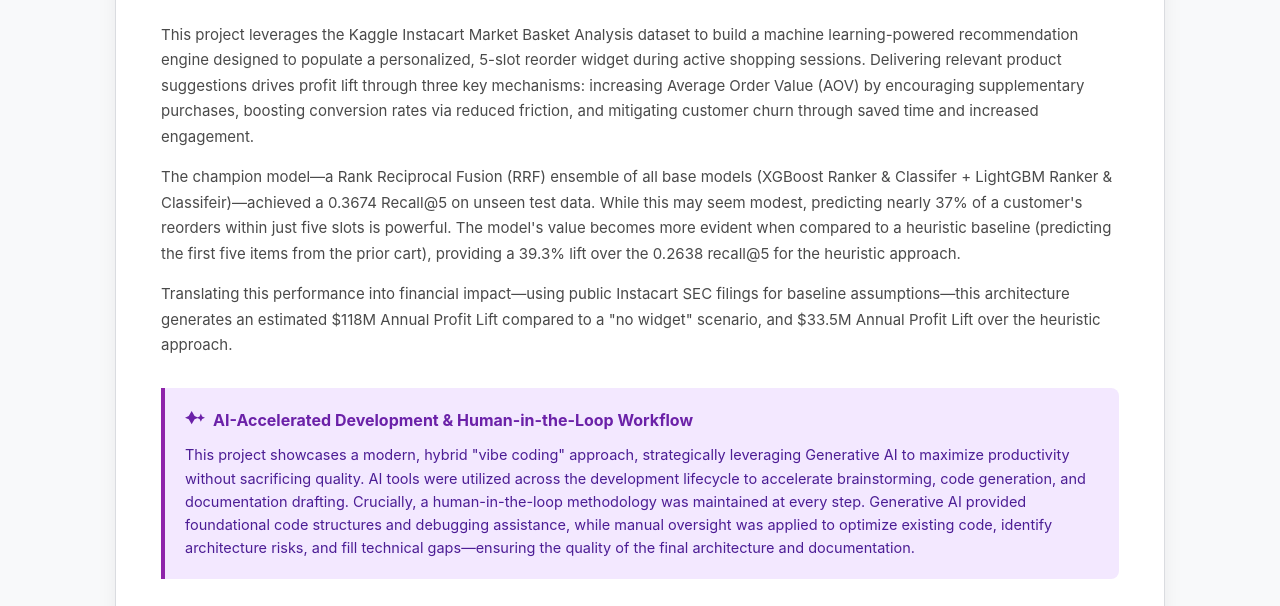
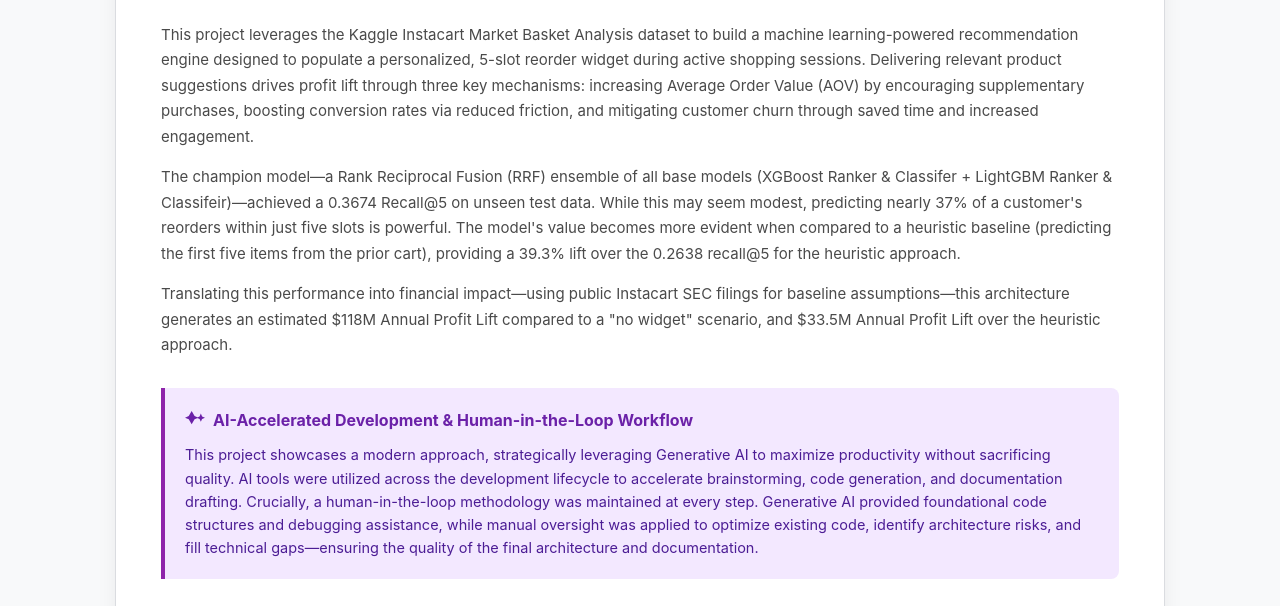
Before and after one commit to Jason-Handerhan/Kaggle-Instacart-Reorder-Engine-Portfolio-Project, a plain HTML site: page index.html in a window 1280 px wide. Shown: the part 172-778 px from the top of the page. Drawn offline with Linux system fonts and the light colour scheme.

Commit message:
Updated index.html to change verbiage of AI callout in executive summary

```diff
--- a/index.html
+++ b/index.html
@@ -858,7 +858,7 @@
                 </svg>
                 AI-Accelerated Development & Human-in-the-Loop Workflow
             </div>
-            <p>This project showcases a modern, hybrid "vibe coding" approach, strategically leveraging Generative AI to maximize productivity without sacrificing quality. AI tools were utilized across the development lifecycle to accelerate brainstorming, code generation, and documentation drafting. Crucially, a human-in-the-loop methodology was maintained at every step. Generative AI provided foundational code structures and debugging assistance, while manual oversight was applied to optimize existing code, identify architecture risks, and fill technical gaps—ensuring the quality of the final architecture and documentation.</p>
+            <p>This project showcases a modern approach, strategically leveraging Generative AI to maximize productivity without sacrificing quality. AI tools were utilized across the development lifecycle to accelerate brainstorming, code generation, and documentation drafting. Crucially, a human-in-the-loop methodology was maintained at every step. Generative AI provided foundational code structures and debugging assistance, while manual oversight was applied to optimize existing code, identify architecture risks, and fill technical gaps—ensuring the quality of the final architecture and documentation.</p>
         </div>
 
         <div class="disclaimer-callout">
```
